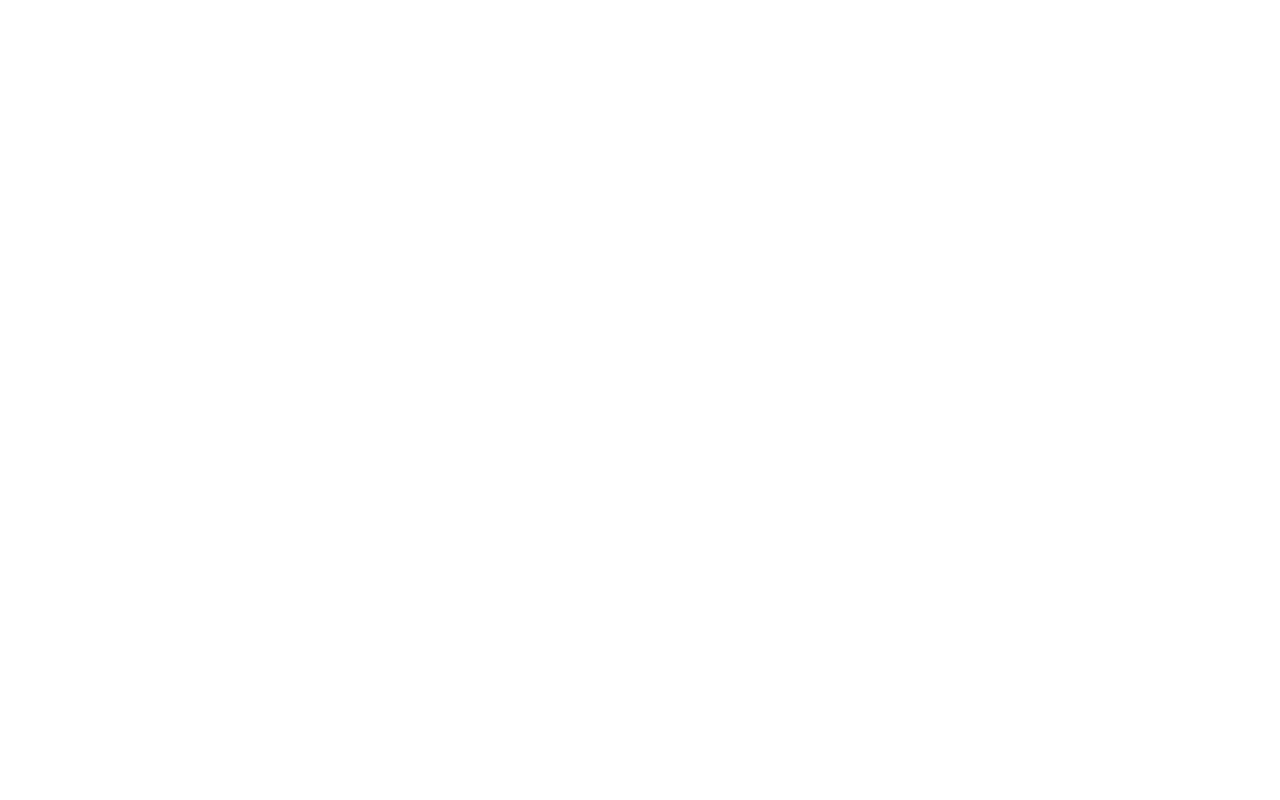
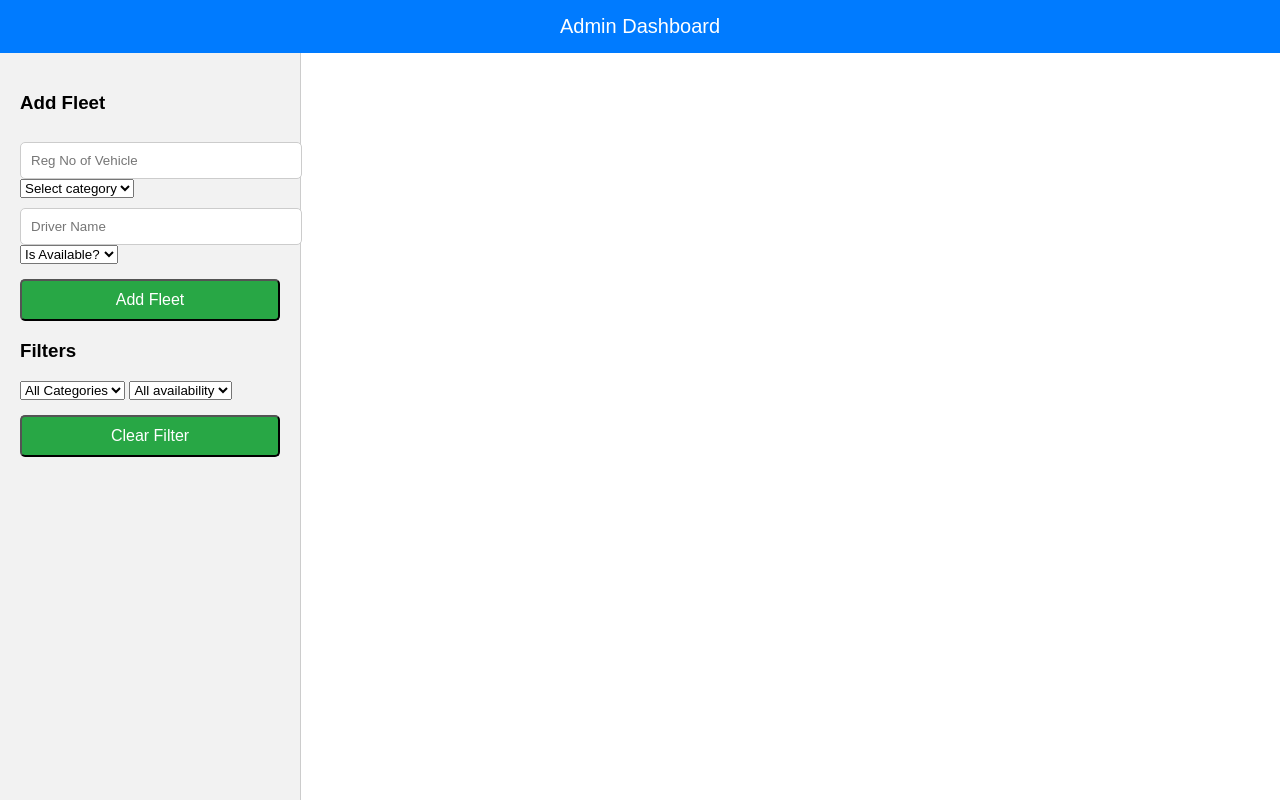
Before and after one commit to HarshithaSuresh567/fleet-management-app, a plain HTML site: page admin.html in a window 1280 px wide. Drawn offline with Linux system fonts and the light colour scheme.

Commit message:
second commit in admin page

```diff
--- a/admin.html
+++ b/admin.html
@@ -4,8 +4,103 @@
     <meta charset="UTF-8">
     <meta name="viewport" content="width=device-width, initial-scale=1.0">
     <title>Document</title>
+    <title> Admin Dashboard</title>
+    <style>
+        body {
+            margin: 0;
+            font-family: Arial, sans-serif;
+            display: flex;
+            flex-direction: column;
+            height: 100vh
+        }
+        .navbar {
+            background-color: #007bff;
+            padding: 15px;
+            color: white;
+            font-size: 20px;
+            text-align: center;
+        }
+        .main {
+            display: flex;
+            flex: 1;
+        }
+        .sidebar {
+            width: 260px;
+            background-color: #f2f2f2;
+            padding: 20px;
+            border-right: 1px solid #ccc;
+        }
+        .sidebar input,sidebar select {
+            width: 100%;
+            padding: 10px;
+            margin-top: 10px;
+            border-radius: 5px;
+            border: 1px solid #ccc;
+
+        }
+        .sidebar button {
+            width: 100%;
+            margin-top: 15px;
+            padding: 10px;
+            background-color: #28a745;
+            color: white;
+            border-radius: 5px;
+            cursor: pointer;
+            font-size: 16px;
+        }
+    </style>
 </head>
 <body>
+    <div class="navbar">Admin Dashboard</div>
+    <div class="main">
+
+        <div class="sidebar">
+        <h3> Add Fleet</h3>
+        <input type="text" id="reg" placeholder="Reg No of Vehicle">
+        <select id="category">
+            <option value="">Select category</option>
+            <option> Auto</option>
+            <option> Truck</option>
+            <option> car</option>
+            <option> Bus</option>
+
+
+        </select>
+        <input type="text" id="driver" placeholder="Driver Name">
+        <select id="availability">
+            <option value="">Is Available?</option>
+            <option > Available</option>
+            <option > Unavailable</option>
+            </select>
+            <button onclick="addFleet()">Add Fleet</button>
+
+            <div class="filterBar">
+                <h3> Filters</h3>
+                <select id="filterCategory">
+                    <option value="All">All Categories</option>
+                    <option> Auto</option>
+                    <option> Truck</option>
+                    <option> Car</option>
+                    <option> Bus</option>
+                </select>
+                <select id="filetrAvailability">
+                    <option value="All">All availability</option>
+                    <option > Available</option>
+                    <option > Unavailable</option>
+                </select>
+                <button class="clearBtn" onclick="clearFilters()">Clear Filter</button>
+
+            </div>
+            </div>
+
+            <div class="content" id="content"></div>
+
+
+
+    </div>
+    <script>
+
+    </script>
 
 </body>
 </html>
```
